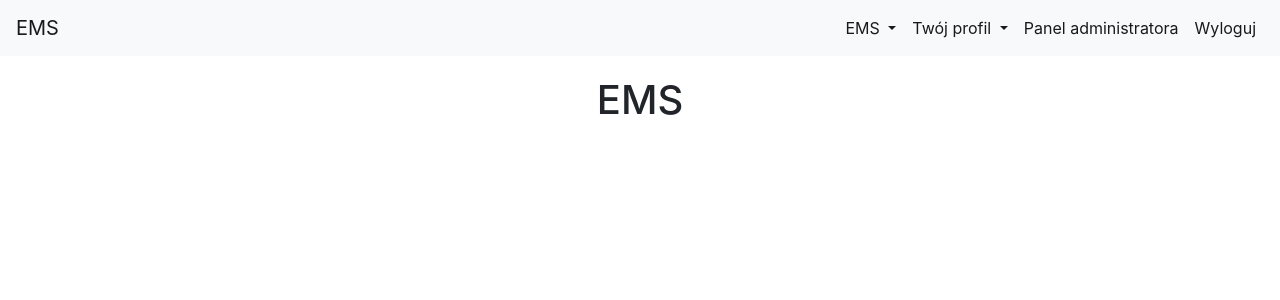
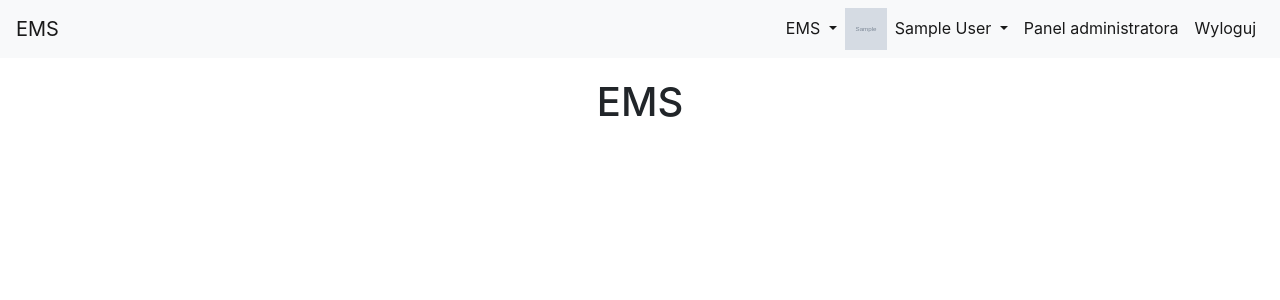
Before and after one commit to wojtek9502/django-employee-management-system, a Django app: page / in a window 1280 px wide. Shown: the top 300 px of the page. Run offline with Django 3.2, Linux system fonts and the light colour scheme; a user stored in the database is signed in; tables that the repository leaves empty hold one stand-in row (values such as "Sample post"); grey boxes marked "Sample" are stand-in pictures; some libraries are stand-ins or nearby versions.

Commit message:
add user image

```diff
--- a/accounts/forms.py
+++ b/accounts/forms.py
@@ -18,12 +18,13 @@ class ProfileForm(forms.ModelForm):
     class Meta:
         model = models.UserProfileInfo
         fields = ('phone', 'pesel', 'street',
-                  'house_number', 'city', 'post_code')
+                  'house_number', 'city', 'post_code', 'image')
         labels = {
             'phone': 'Telefon',
             'pesel': 'PESEL',
             'street': 'Ulica',
             'house_number': 'Numer domu',
             'city': 'Miasto',
-            'post_code': 'Kod pocztowy'
+            'post_code': 'Kod pocztowy',
+            'image': 'Zdjęcie'
         }
--- a/accounts/models.py
+++ b/accounts/models.py
@@ -11,6 +11,7 @@ class UserProfileInfo(models.Model):
     phone = models.CharField(max_length=20, verbose_name='Telefon')
     post_code = models.CharField(max_length=6, verbose_name='Kod pocztowy')
     house_number = models.CharField(max_length=20, verbose_name='Numer domu')
+    image = models.ImageField(upload_to='avatars/', default=None, null=True, blank=True)
 
 
     def __str__(self):
--- a/accounts/views.py
+++ b/accounts/views.py
@@ -11,12 +11,13 @@ def register(request):
 
     if request.method == "POST":
         user_form = forms.UserCreateForm(data=request.POST)
-        profile_form = forms.ProfileForm(data=request.POST)
+        profile_form = forms.ProfileForm(request.POST, request.FILES)
 
         if user_form.is_valid() and profile_form.is_valid():
             user = user_form.save()
-            user.is_active = False
+            user.is_active = True
             user.save()
+
 
             profile = profile_form.save(commit=False)
             # w modelu profile jest pole user z relacja 1do1 wiec uzupelniamy je
--- a/ems_proj/settings.py
+++ b/ems_proj/settings.py
@@ -132,3 +132,6 @@ LOGOUT_REDIRECT_URL = '/'
 
 SESSION_COOKIE_AGE = 10*60 #wylogowuje przy braku aktywności na stronie, wartość w sek
 SESSION_EXPIRE_AT_BROWSER_CLOSE = True ##niszcz sesje po zamknieciu przegladarki
+
+MEDIA_URL = '/media/'
+MEDIA_ROOT = os.path.join(BASE_DIR, 'media')
--- a/ems_proj/urls.py
+++ b/ems_proj/urls.py
@@ -15,11 +15,13 @@ Including another URLconf
 """
 from django.contrib import admin
 from django.urls import include, path
+from django.conf import settings
+from django.conf.urls.static import static
 
 urlpatterns = [
     path('', include('ems_app.urls')),
     path('admin/', admin.site.urls),
     path('accounts/', include('accounts.urls', namespace='accounts')),
+]
 
-
-]
+urlpatterns += static(settings.MEDIA_URL, document_root=settings.MEDIA_ROOT)
--- a/requirements.txt.txt
+++ b/requirements.txt.txt
@@ -1,3 +1,3 @@
-django-session-security
+pillow
 django-braces
 django-bootstrap4
--- a/static/css/style.css
+++ b/static/css/style.css
@@ -44,13 +44,7 @@ h1{
     width: 50%
 }
 
-#form-valid-msg{
-    text-align: center;
-    margin-top: 30px;
-    color: red;
-    font-weight: bold;
-    font-size: 20px;
-}
+
 
 .sign-up-card-counter-text{
     text-align: right;
--- a/templates/base.html
+++ b/templates/base.html
@@ -1,5 +1,7 @@
 <!DOCTYPE html>
 {% load static %}
+
+
 
 <html lang="pl">
 <head>
@@ -42,10 +44,17 @@
                         </div>
                     </li>
 
+
+                    <li class="nav-item active">
+                        {% if user.user_profile.image %}
+                            <img src="{{user.user_profile.image.url}}" alt="avatar_img_error" height="42" width="42">
+                        {% endif %}
+                    </li>
+
                     <li class="nav-item dropdown active">
                         <a class="nav-link dropdown-toggle" href="#" id="UserSettings" data-toggle="dropdown" aria-haspopup="true"
                             aria-expanded="false">
-                            Twój profil
+                            {{user.first_name}} {{user.last_name}}
                         </a>
 
                         <div class="dropdown-menu" aria-labelledby="UserSettings">
@@ -64,17 +73,22 @@
 
                 {% elif user.is_authenticated %}
                 <li class="nav-item active">
-                        <a class="nav-link">Witaj {{user.first_name}} {{user.last_name}}</a>
+                    {% if user.user_profile.image %}
+                        <img src="{{user.user_profile.image.url}}" alt="avatar_img_error" height="42" width="42">
+                    {% endif %}
                 </li>
+
                 <li class="nav-item dropdown active">
                     <a class="nav-link dropdown-toggle" href="#" id="UserSettings" data-toggle="dropdown" aria-haspopup="true"
                         aria-expanded="false">
-                            Twój profil
+                        {{user.first_name}} {{user.last_name}}
                     </a>
 
                     <div class="dropdown-menu" aria-labelledby="UserSettings">
+
                     </div>
                 </li>
+
 
                     <li class="nav-item active">
                         <a class="nav-link" href="{% url 'accounts:logout' %}">Wyloguj</a>
```
Also changed, not shown: accounts/templates/accounts/signup.html (+5 -3 lines), accounts/migrations/0003_userprofileinfo_image.py (added), accounts/migrations/0004_auto_20190428_1321.py (added). Lines whose indentation alone changed are shown as unchanged.
